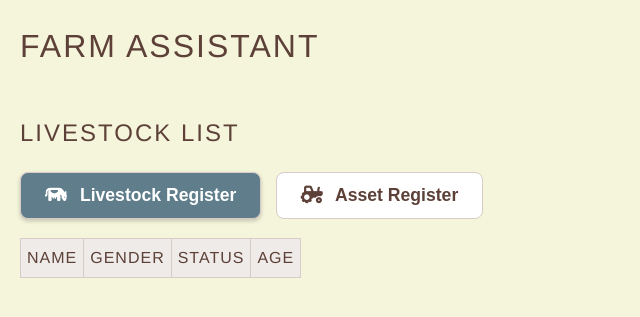
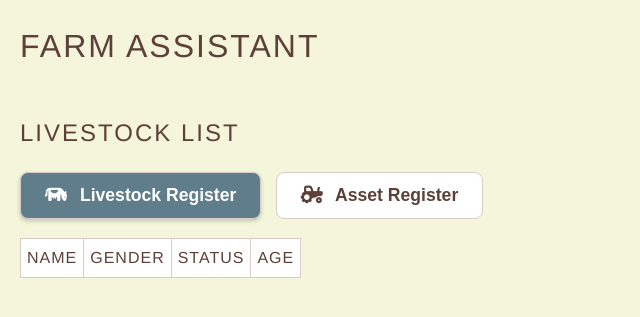
Before and after one commit to AlliTec/ha-addons, a Python web app: template farm-assistant-addon/templates/index.html in a window 1280 px wide. Shown: the top 317 px of the page, without its empty margins (0-640 px from the left). Run offline with Jinja, Linux system fonts and the light colour scheme; the template is opened without the code that fills it: most values are stand-ins (such as "Sample title", 1, 10 or a date in 2020); lists and menus that the app fills with data are empty.

Commit message:
Fix initial table width and background coverage - v1.7.6

```diff
--- a/farm-assistant-addon/config.yaml
+++ b/farm-assistant-addon/config.yaml
@@ -1,5 +1,5 @@
 name: Farm Assistant
-version: "1.7.5"
+version: "1.7.6"
 slug: farm_assistant
 description: "An addon to manage your farm's livestock data."
 arch:
--- a/farm-assistant-addon/static/script.js
+++ b/farm-assistant-addon/static/script.js
@@ -2118,4 +2118,11 @@ document.addEventListener("DOMContentLoaded", async () => {
         });
     }
 
+    // Initialize page - set table widths after DOM is loaded
+    document.addEventListener('DOMContentLoaded', () => {
+        setTimeout(() => {
+            setTableMinWidth('livestock');
+        }, 500);
+    });
+
 });
--- a/farm-assistant-addon/static/style.css
+++ b/farm-assistant-addon/static/style.css
@@ -181,7 +181,12 @@ table {
     background-color: var(--input-bg);
     border: 1px solid var(--table-border);
     margin-top: 0;
-    table-layout: auto;
+    table-layout: fixed;
+}
+
+/* Ensure table background extends to full width */
+table, th, td {
+    background-color: var(--input-bg);
 }
 
 thead {
```
Also changed, not shown: farm-assistant-addon/CHANGELOG.md.
